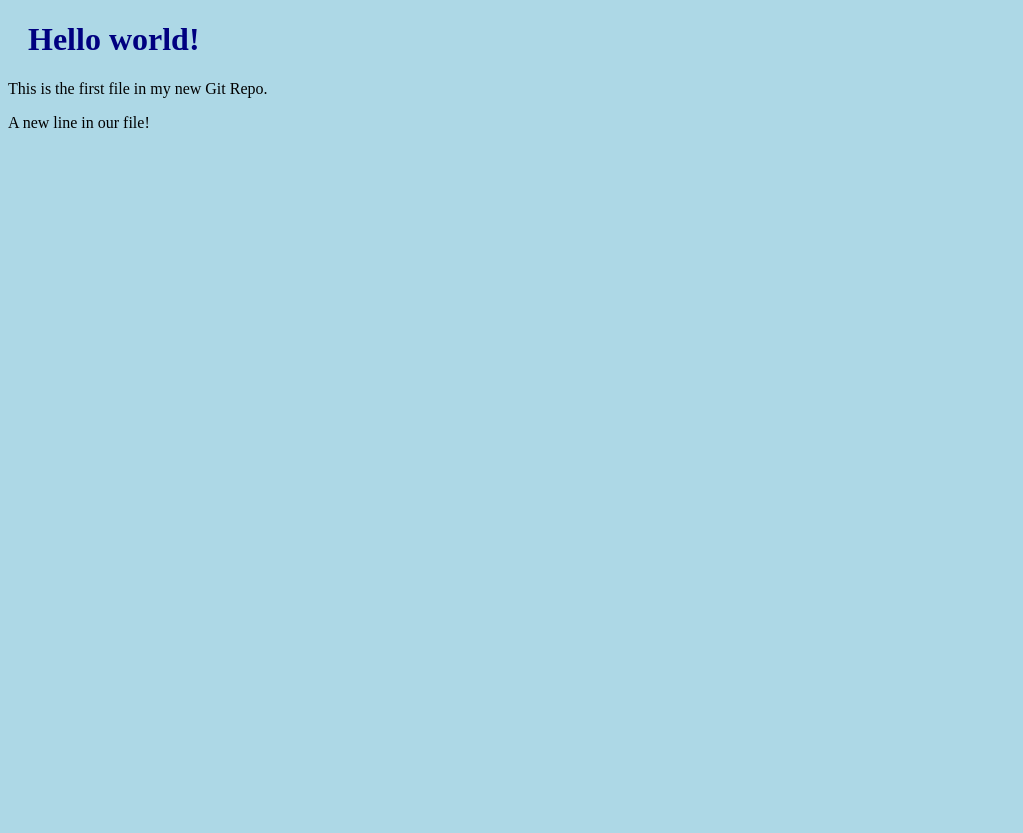
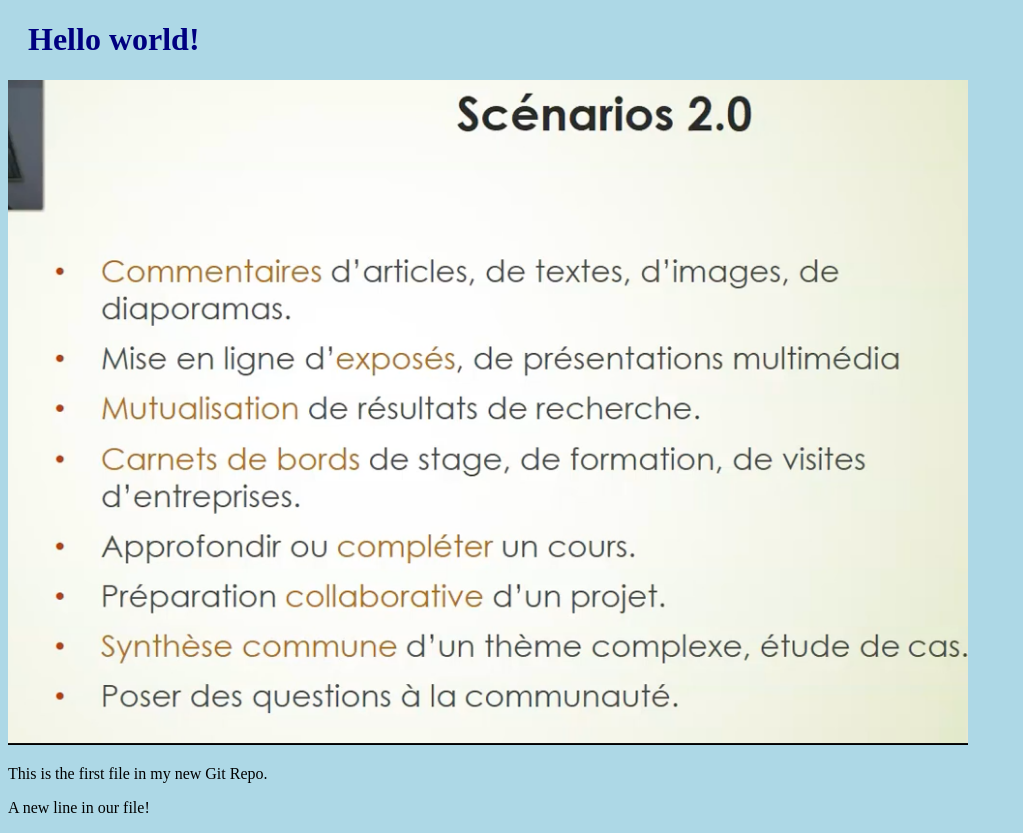
Before and after one commit to smostsefai/hello-world1, a plain HTML site: page index.html in a window 1280 px wide. Shown: the whole page, without its empty margins (0-1023 px from the left). Before the commit the page ends 800 px from the top, so only its background shows below. Drawn offline with Linux system fonts and the light colour scheme.

Commit message:
Added image to Hello World

```diff
--- a/index.html
+++ b/index.html
@@ -7,6 +7,8 @@
 <body>
 
 <h1>Hello world!</h1>
+<div><img src="image.png" alt="Hello World from Space"
+    style="width:100%;max-width:960px"></div>
 <p>This is the first file in my new Git Repo.</p>
 <p>A new line in our file!</p>
 
```
Also changed, not shown: image.png (added), 1 other file.
